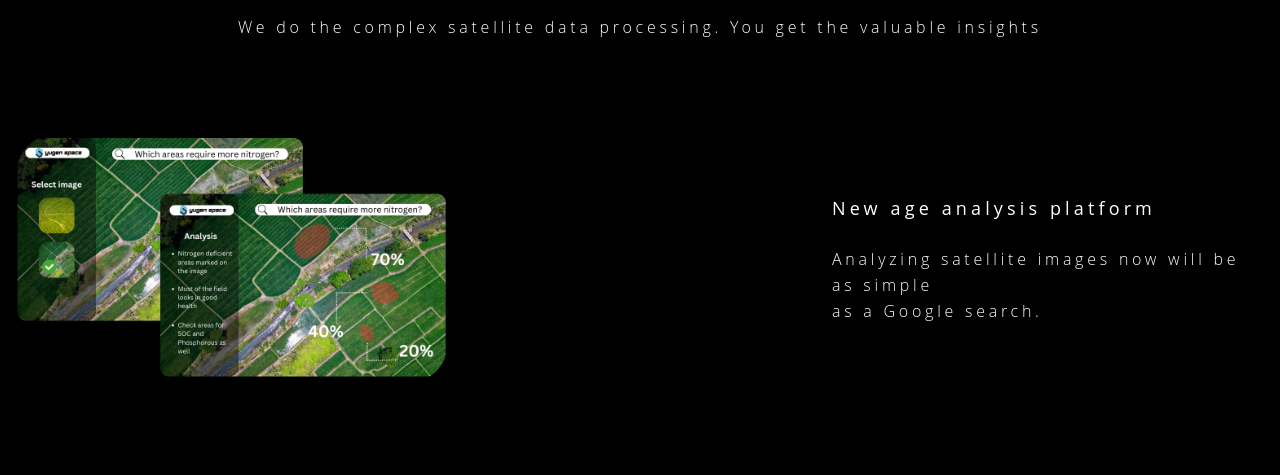
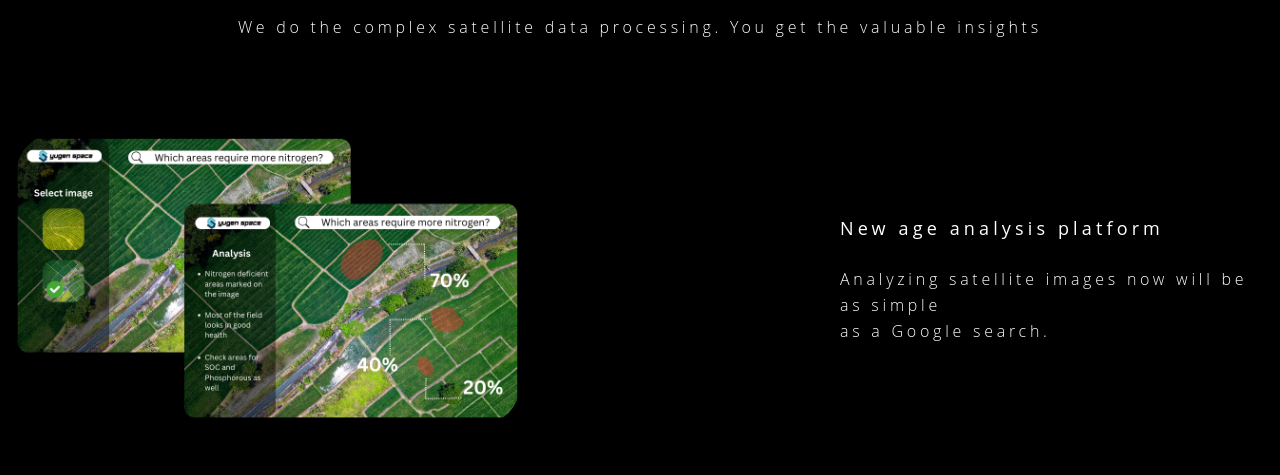
Before and after one commit to yugenSpace/yugen-website-react, a React (Vite) app: page / in a window 1280 px wide. Shown: the part 880-1355 px from the top of the page. Built offline with nearby package versions, Linux system fonts and the light colour scheme; grey boxes are pictures that could not be loaded; the HTML template or start-up script is replaced by a standard one; a web font is replaced by a local one.

Commit message:
feature one size issue

```diff
--- a/src/pages/Home.jsx
+++ b/src/pages/Home.jsx
@@ -226,18 +226,18 @@ const Home = () => {
 
             {/* First Feature */}
             <FadeInWhenVisible>
-              <div className="max-w-full mx-auto grid md:grid-cols-2 gap-96 items-center">
+              <div className="max-w-full mx-auto grid md:grid-cols-2 gap-60 items-center">
                 {/* Image on left for first feature */}
                 <img
                     src={`${import.meta.env.BASE_URL}images/img_feature_2.png`}
                     alt="Analysis Platform"
-                    className="rounded-xs w-full shadow-xs"
+                    className="rounded-xs w-full  shadow-xs"
                   />
              <div className="space-y-6">
-                  <h3 className="text-lg font-medium tracking-wider text-center md:text-left">
+                  <h3 className="text-lg font-medium tracking-wider text-center md:text-left pl-20">
                     New age analysis platform
                   </h3>
-                  <p className="text-md font-thin tracking-wide leading-relaxed text-center md:text-left w-full">
+                  <p className="text-md font-thin tracking-wide leading-relaxed text-center md:text-left w-full  pl-20">
                     Analyzing satellite images now will be as simple
                     <br /> as a Google search.
                   </p>
```
